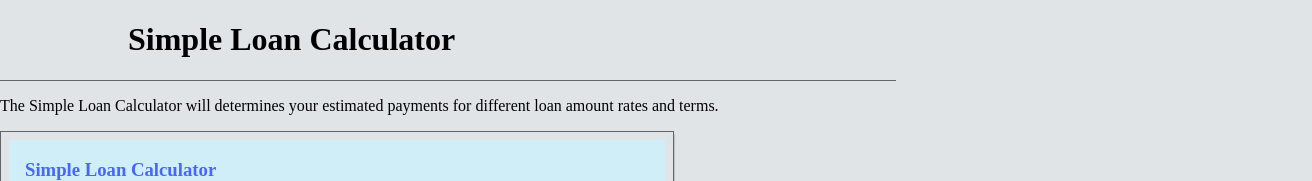
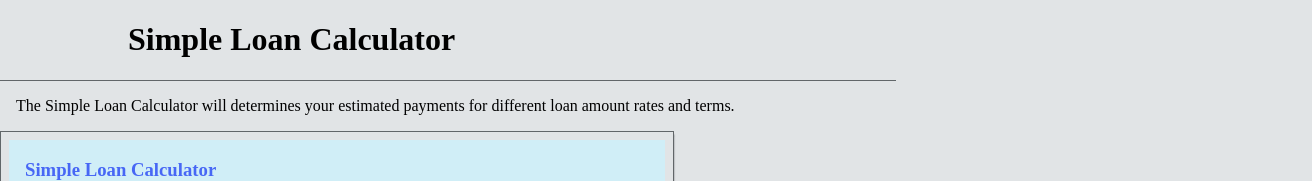
Before and after one commit to Amandeep-Bhullar/simple-loan-calculater-115, a plain HTML site: page index.html in a window 1280 px wide. Shown: the top 181 px of the page, 1312 px wide, since content can reach past the window. Drawn offline with Linux system fonts and the light colour scheme.

Commit message:
paragraph-fixed-html

```diff
--- a/index.html
+++ b/index.html
@@ -15,9 +15,9 @@
             </h1>
         </header>
         <main>
-            <p>
+            <p class="first-paragraph">
                 The Simple Loan Calculator will determines your estimated payments for different loan amount rates and terms.
-            </p class="first-paragraph">
+            </p>
             <section class="Big-box-border">
                     <form id="form-loan">
                 <article class="topbar">
```
